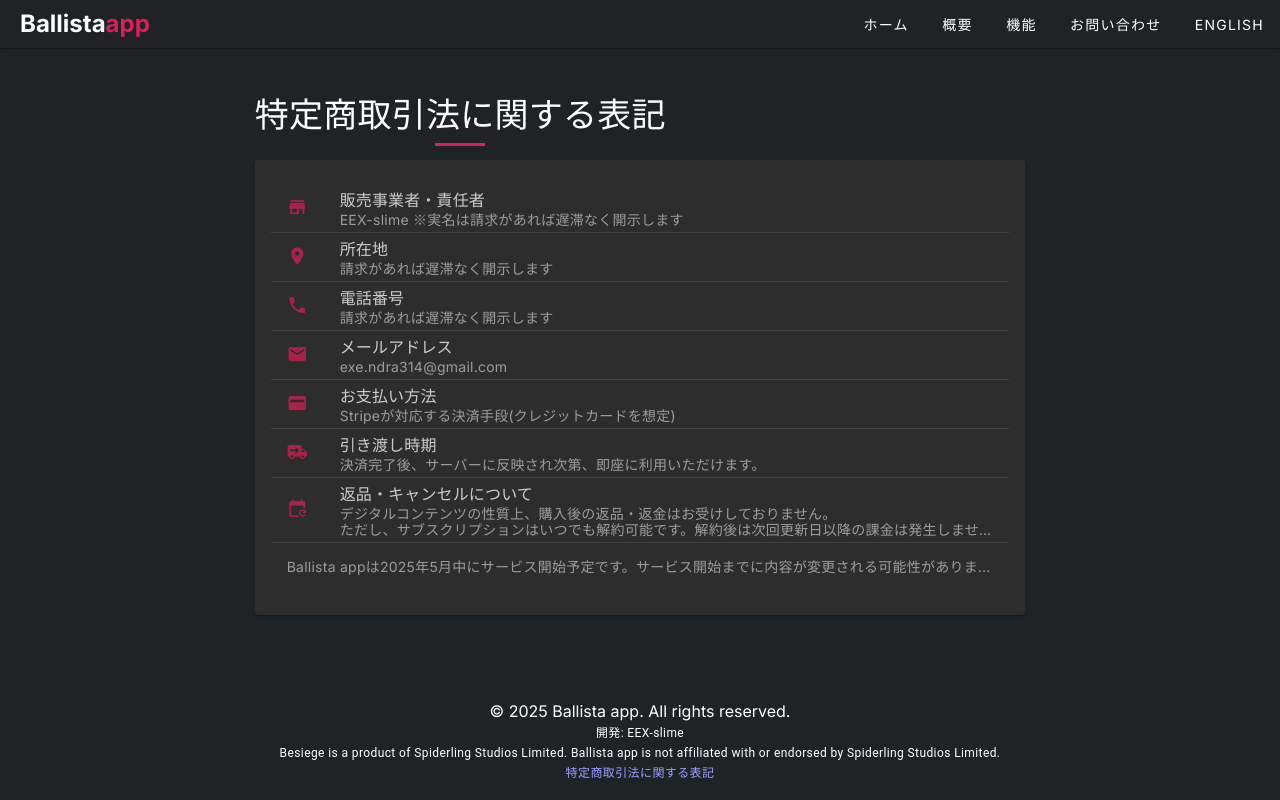
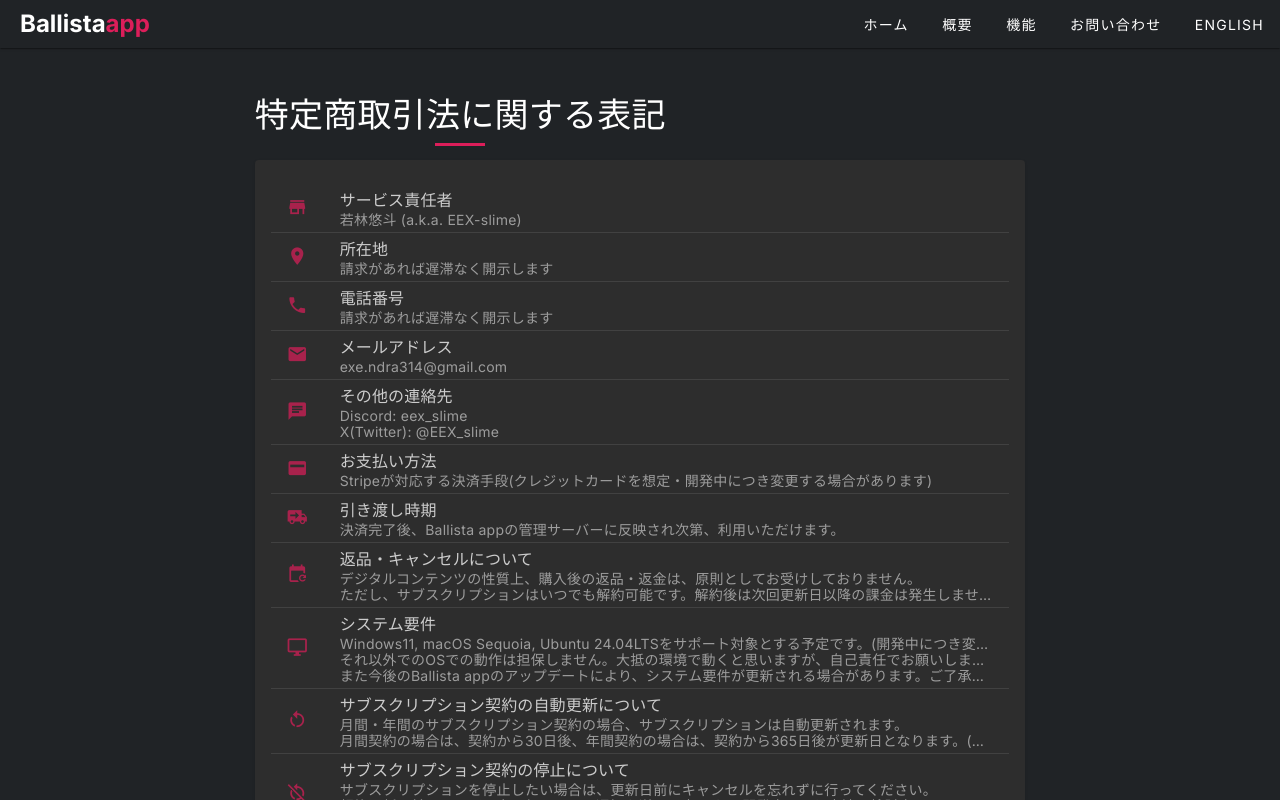
Before and after one commit to EEX-bsg/ballista-app_wiki, a Vue app: page /ballista-app_wiki/transaction-law in a window 1280 px wide. Shown: the top 800 px of the page. Built offline with nearby package versions, Linux system fonts and the light colour scheme.

Commit message:
update law document

```diff
--- a/src/views/TransactionLaw.vue
+++ b/src/views/TransactionLaw.vue
@@ -18,8 +18,8 @@
                                     <template v-slot:prepend>
                                         <v-icon icon="mdi-store" color="primary"></v-icon>
                                     </template>
-                                    <v-list-item-title class="font-weight-bold">販売事業者・責任者</v-list-item-title>
-                                    <v-list-item-subtitle>EEX-slime ※実名は請求があれば遅滞なく開示します</v-list-item-subtitle>
+                                    <v-list-item-title class="font-weight-bold">サービス責任者</v-list-item-title>
+                                    <v-list-item-subtitle>若林悠斗 (a.k.a. EEX-slime)</v-list-item-subtitle>
                                 </v-list-item>
 
                                 <v-divider></v-divider>
@@ -56,10 +56,21 @@
 
                                 <v-list-item>
                                     <template v-slot:prepend>
+                                        <v-icon icon="mdi-message-text" color="primary"></v-icon>
+                                    </template>
+                                    <v-list-item-title class="font-weight-bold">その他の連絡先</v-list-item-title>
+                                    <v-list-item-subtitle>Discord: eex_slime</v-list-item-subtitle>
+                                    <v-list-item-subtitle>X(Twitter): @EEX_slime</v-list-item-subtitle>
+                                </v-list-item>
+
+                                <v-divider></v-divider>
+
+                                <v-list-item>
+                                    <template v-slot:prepend>
                                         <v-icon icon="mdi-credit-card" color="primary"></v-icon>
                                     </template>
                                     <v-list-item-title class="font-weight-bold">お支払い方法</v-list-item-title>
-                                    <v-list-item-subtitle>Stripeが対応する決済手段(クレジットカードを想定)</v-list-item-subtitle>
+                                    <v-list-item-subtitle>Stripeが対応する決済手段(クレジットカードを想定・開発中につき変更する場合があります)</v-list-item-subtitle>
                                 </v-list-item>
 
                                 <v-divider></v-divider>
@@ -69,7 +80,7 @@
                                         <v-icon icon="mdi-truck-delivery" color="primary"></v-icon>
                                     </template>
                                     <v-list-item-title class="font-weight-bold">引き渡し時期</v-list-item-title>
-                                    <v-list-item-subtitle>決済完了後、サーバーに反映され次第、即座に利用いただけます。</v-list-item-subtitle>
+                                    <v-list-item-subtitle>決済完了後、Ballista appの管理サーバーに反映され次第、利用いただけます。</v-list-item-subtitle>
                                 </v-list-item>
 
                                 <v-divider></v-divider>
@@ -79,8 +90,43 @@
                                         <v-icon icon="mdi-calendar-refresh" color="primary"></v-icon>
                                     </template>
                                     <v-list-item-title class="font-weight-bold">返品・キャンセルについて</v-list-item-title>
-                                    <v-list-item-subtitle>デジタルコンテンツの性質上、購入後の返品・返金はお受けしておりません。</v-list-item-subtitle>
+                                    <v-list-item-subtitle>デジタルコンテンツの性質上、購入後の返品・返金は、原則としてお受けしておりません。</v-list-item-subtitle>
                                     <v-list-item-subtitle>ただし、サブスクリプションはいつでも解約可能です。解約後は次回更新日以降の課金は発生しません。</v-list-item-subtitle>
+                                </v-list-item>
+
+                                <v-divider></v-divider>
+
+                                <v-list-item>
+                                    <template v-slot:prepend>
+                                        <v-icon icon="mdi-monitor" color="primary"></v-icon>
+                                    </template>
+                                    <v-list-item-title class="font-weight-bold">システム要件</v-list-item-title>
+                                    <v-list-item-subtitle>Windows11, macOS Sequoia, Ubuntu 24.04LTSをサポート対象とする予定です。(開発中につき変更される場合があります)</v-list-item-subtitle>
+                                    <v-list-item-subtitle>それ以外でのOSでの動作は担保しません。大抵の環境で動くと思いますが、自己責任でお願いします。</v-list-item-subtitle>
+                                    <v-list-item-subtitle>また今後のBallista appのアップデートにより、システム要件が更新される場合があります。ご了承ください。</v-list-item-subtitle>
+                                </v-list-item>
+
+                                <v-divider></v-divider>
+
+                                <v-list-item>
+                                    <template v-slot:prepend>
+                                        <v-icon icon="mdi-restart" color="primary"></v-icon>
+                                    </template>
+                                    <v-list-item-title class="font-weight-bold">サブスクリプション契約の自動更新について</v-list-item-title>
+                                    <v-list-item-subtitle>月間・年間のサブスクリプション契約の場合、サブスクリプションは自動更新されます。</v-list-item-subtitle>
+                                    <v-list-item-subtitle>月間契約の場合は、契約から30日後、年間契約の場合は、契約から365日後が更新日となります。(開発中につき変更される場合があります)</v-list-item-subtitle>
+                                </v-list-item>
+
+                                <v-divider></v-divider>
+
+                                <v-list-item>
+                                    <template v-slot:prepend>
+                                        <v-icon icon="mdi-restart-off" color="primary"></v-icon>
+                                    </template>
+                                    <v-list-item-title class="font-weight-bold">サブスクリプション契約の停止について</v-list-item-title>
+                                    <v-list-item-subtitle>サブスクリプションを停止したい場合は、更新日前にキャンセルを忘れずに行ってください。</v-list-item-subtitle>
+                                    <v-list-item-subtitle>契約更新日前にユーザー宛に何かしらの通知を送る予定です。(開発中により方法は検討中)</v-list-item-subtitle>
+                                    <v-list-item-subtitle>サブスクリプション契約停止後も、次回更新日まではサブスクリプションサービスを受け続けられます。</v-list-item-subtitle>
                                 </v-list-item>
 
                                 <v-divider></v-divider>
```
